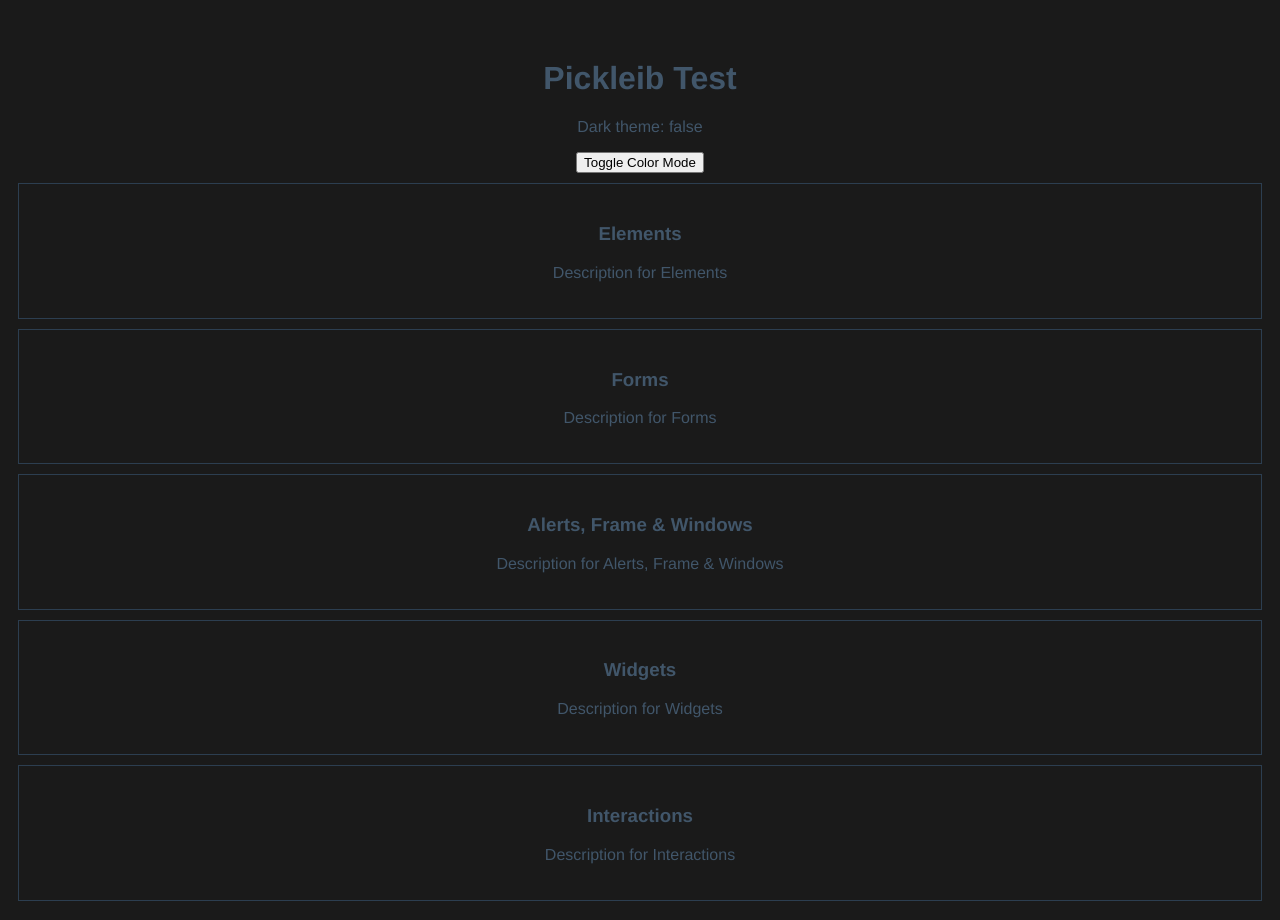
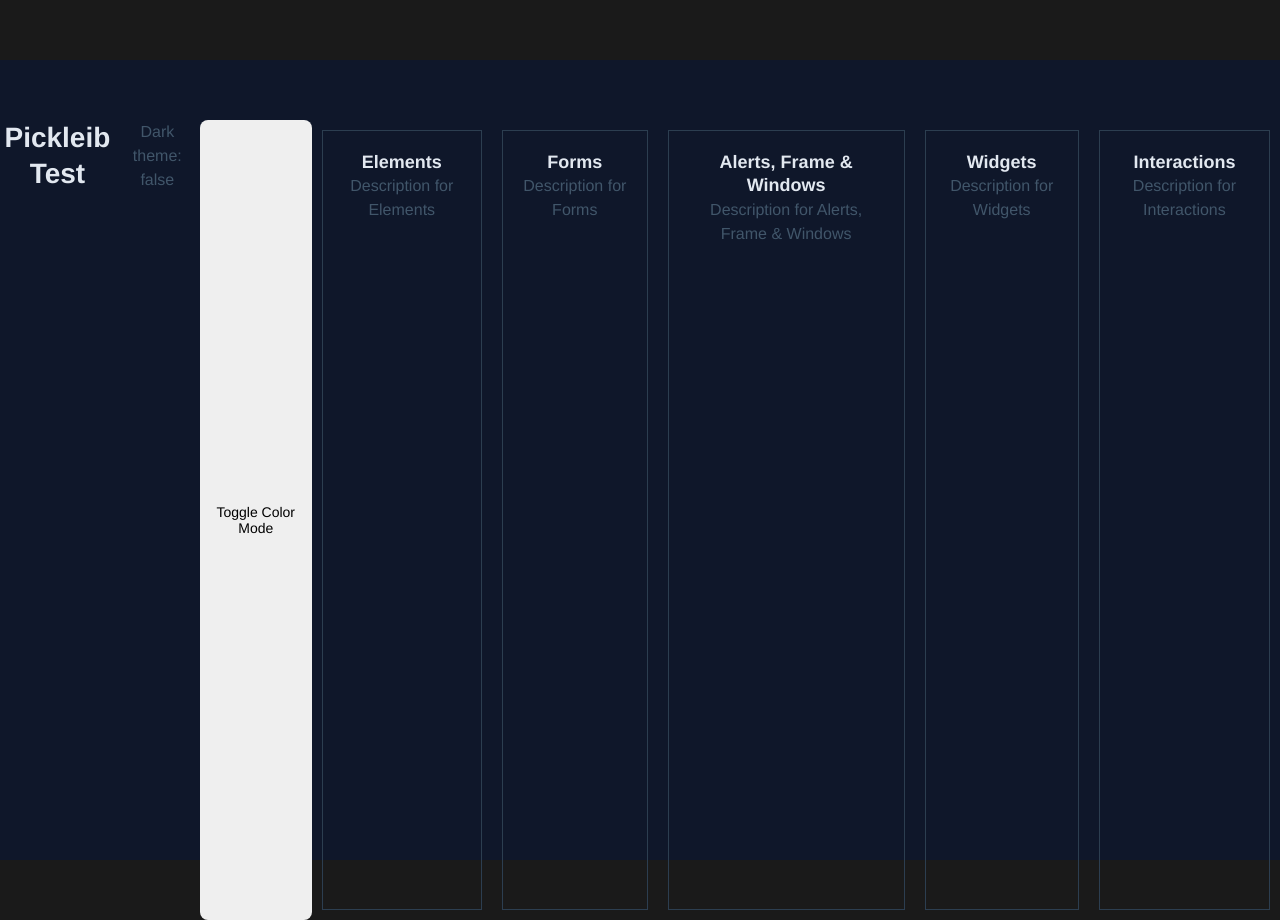
Before and after one commit to Umutayb/vue-test-app, a Vue app: page / in a window 1280 px wide. Built offline with nearby package versions, Linux system fonts and the light colour scheme.

Commit message:
Add CSS theme variables and global styles

```diff
--- a/src/styles/main.css
+++ b/src/styles/main.css
@@ -0,0 +1,131 @@
+/* ===== Theme Variables ===== */
+:root {
+  --bg-primary: #ffffff;
+  --bg-sidebar: #f8fafc;
+  --bg-input: #ffffff;
+  --text-primary: #1e293b;
+  --text-secondary: #64748b;
+  --text-muted: #94a3b8;
+  --border: #e2e8f0;
+  --accent: #6366f1;
+  --accent-hover: #4f46e5;
+  --accent-light: #ede9fe;
+  --radius: 8px;
+  --sidebar-width: 240px;
+}
+
+.dark {
+  --bg-primary: #0f172a;
+  --bg-sidebar: #0f172a;
+  --bg-input: #1e293b;
+  --text-primary: #e2e8f0;
+  --text-secondary: #94a3b8;
+  --text-muted: #475569;
+  --border: #1e293b;
+  --accent: #818cf8;
+  --accent-hover: #6366f1;
+  --accent-light: rgba(99, 102, 241, 0.15);
+}
+
+/* ===== Global Reset ===== */
+*,
+*::before,
+*::after {
+  box-sizing: border-box;
+  margin: 0;
+  padding: 0;
+}
+
+html, body {
+  height: 100%;
+}
+
+body {
+  font-family: -apple-system, BlinkMacSystemFont, 'Segoe UI', Roboto, sans-serif;
+  color: var(--text-primary);
+  background-color: var(--bg-primary);
+  line-height: 1.5;
+  -webkit-font-smoothing: antialiased;
+}
+
+/* ===== App Layout ===== */
+#app {
+  display: flex;
+  min-height: 100vh;
+}
+
+/* ===== Typography ===== */
+h1, h2, h3, h4 {
+  color: var(--text-primary);
+  line-height: 1.3;
+}
+
+h1 { font-size: 1.75rem; font-weight: 700; }
+h2 { font-size: 1.375rem; font-weight: 600; margin-bottom: 0.25rem; }
+h3 { font-size: 1.125rem; font-weight: 600; }
+
+a {
+  color: var(--accent);
+  text-decoration: none;
+}
+
+a:hover {
+  color: var(--accent-hover);
+}
+
+/* ===== Form Elements ===== */
+input,
+select,
+textarea {
+  font-family: inherit;
+  font-size: 0.875rem;
+  color: var(--text-primary);
+  background-color: var(--bg-input);
+  border: 1px solid var(--border);
+  border-radius: var(--radius);
+  padding: 0.5rem 0.75rem;
+  outline: none;
+  transition: border-color 0.15s;
+}
+
+input:focus,
+select:focus,
+textarea:focus {
+  border-color: var(--accent);
+  box-shadow: 0 0 0 3px var(--accent-light);
+}
+
+/* ===== Buttons ===== */
+button,
+input[type="submit"] {
+  font-family: inherit;
+  font-size: 0.875rem;
+  cursor: pointer;
+  border: none;
+  border-radius: var(--radius);
+  padding: 0.5rem 1rem;
+  transition: background-color 0.15s, transform 0.1s;
+}
+
+.btn-primary {
+  background: linear-gradient(135deg, var(--accent), #8b5cf6);
+  color: #ffffff;
+  font-weight: 500;
+}
+
+.btn-primary:hover {
+  opacity: 0.9;
+}
+
+/* ===== Content Area ===== */
+.page-content {
+  flex: 1;
+  padding: 2rem 2.5rem;
+  overflow-y: auto;
+}
+
+.page-description {
+  color: var(--text-secondary);
+  font-size: 0.875rem;
+  margin-bottom: 1.5rem;
+}
```
